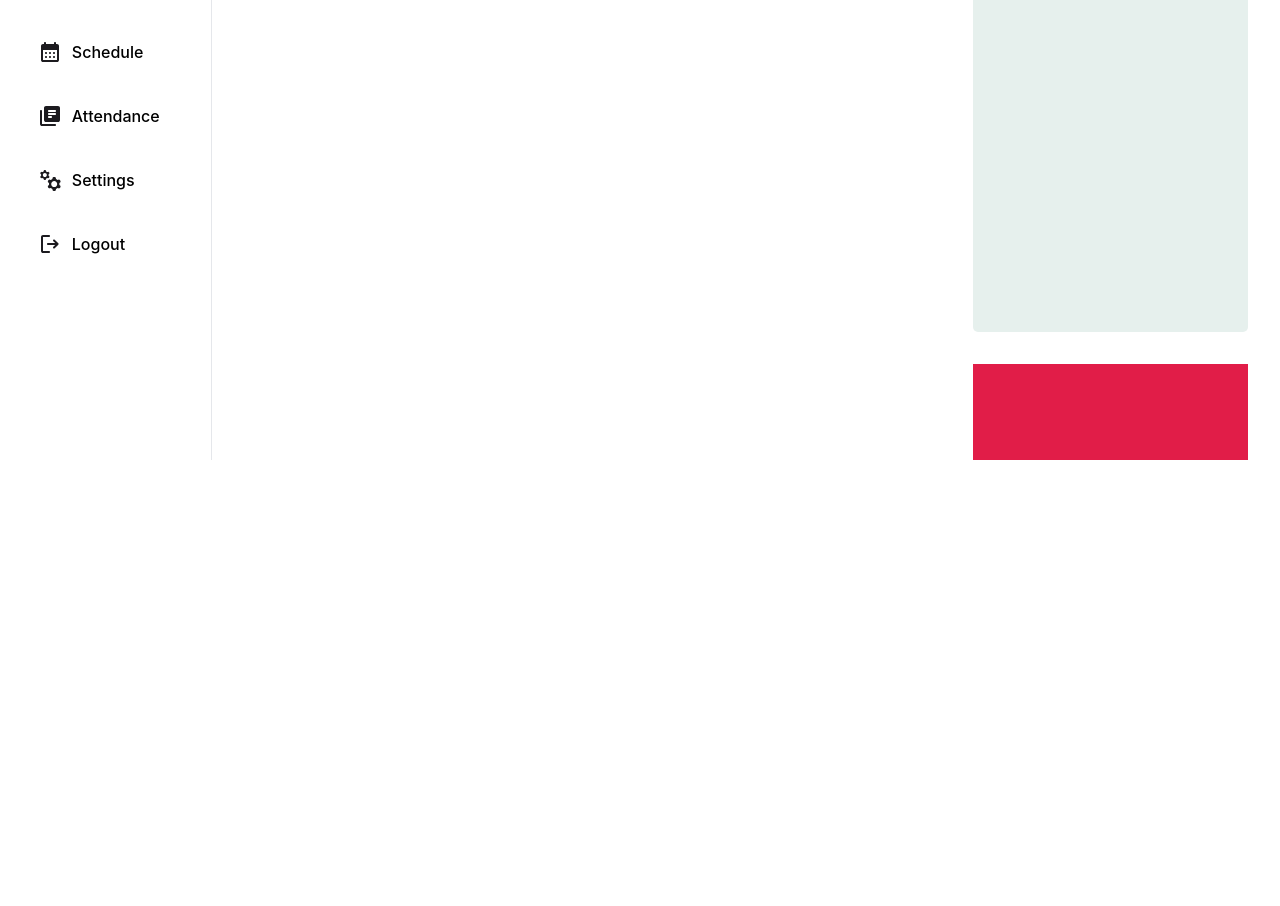
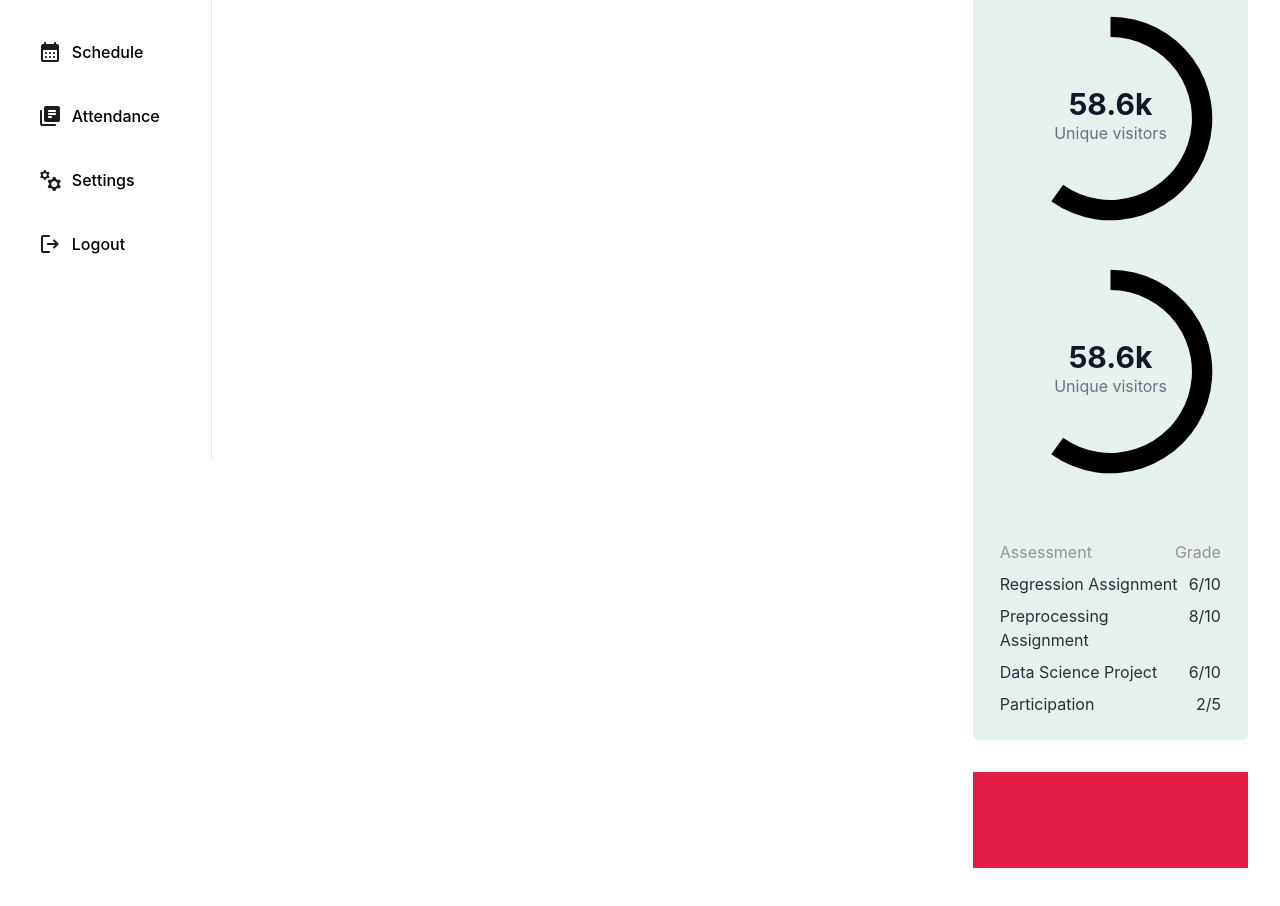
Before and after one commit to SILMS-Project/silms-nest-react, a React (Vite) app in the folder apps/silms-frontend/: page /courses/1 in a window 1280 px wide. Shown: the part 340-1246 px from the top of the page. Before the commit the page ends 840 px from the top, so only its background shows below. Built offline with nearby package versions, Linux system fonts and the light colour scheme.

Commit message:
implemented pie chart needs to be fixed

```diff
--- a/apps/silms-frontend/package.json
+++ b/apps/silms-frontend/package.json
@@ -13,6 +13,7 @@
     "@reduxjs/toolkit": "^2.0.1",
     "@types/nodemailer": "^6.4.14",
     "@types/uuid": "^9.0.7",
+    "apexcharts": "^3.45.2",
     "axios": "^1.6.2",
     "dotenv": "^16.3.1",
     "flowbite": "^2.2.1",
--- a/apps/silms-frontend/src/pages/Courses/CourseDetails.tsx
+++ b/apps/silms-frontend/src/pages/Courses/CourseDetails.tsx
@@ -1,6 +1,109 @@
 import DashboardLayout from "@/components/DashboardLayout";
+import { useEffect, useState } from 'react';
+import ApexCharts from 'apexcharts';
 
 const CourseDetails = () => {
+
+
+
+  const [chartOptions, setChartOptions] = useState({
+    series: [35.1, 23.5],
+    colors: ["linear-gradient(90deg, #40E0BA 0%, #3EA990 100%)", "#D9D9D9"],
+    chart: {
+      height: 320,
+      width: "100%",
+      type: "donut",
+    },
+    stroke: {
+      colors: ["transparent"],
+      lineCap: "",
+    },
+    plotOptions: {
+      pie: {
+        donut: {
+          labels: {
+            show: true,
+            name: {
+              show: true,
+              fontFamily: "Inter, sans-serif",
+              offsetY: 20,
+            },
+            total: {
+              showAlways: true,
+              show: true,
+              label: "Unique visitors",
+              fontFamily: "Inter, sans-serif",
+              formatter: function (w: any) {
+                const sum = w.globals.seriesTotals.reduce((a: any, b: any) => {
+                  return a + b
+                }, 0)
+                return `${sum}k`
+              },
+            },
+            value: {
+              show: true,
+              fontFamily: "Inter, sans-serif",
+              offsetY: -20,
+              formatter: function (value: any) {
+                return value + "k"
+              },
+            },
+          },
+          size: "80%",
+        },
+      },
+    },
+    grid: {
+      padding: {
+        top: -2,
+      },
+    },
+    // labels: ["Direct", "Sponsor", "Affiliate", "Email marketing"],
+    dataLabels: {
+      enabled: false,
+    },
+    legend: {
+      position: "bottom",
+      fontFamily: "Inter, sans-serif",
+    },
+    yaxis: {
+      labels: {
+        formatter: function (value: any) {
+          return value + "k"
+        },
+      },
+    },
+    xaxis: {
+      labels: {
+        formatter: function (value: any) {
+          return value + "k"
+        },
+      },
+      axisTicks: {
+        show: false,
+      },
+      axisBorder: {
+        show: false,
+      },
+    },
+  })
+
+  useEffect(() => {
+    const renderChart = () => {
+      if (document.getElementById('donut-chart') && typeof ApexCharts !== 'undefined') {
+        const chart = new ApexCharts(document.getElementById('donut-chart'), chartOptions);
+        chart.render();
+      }
+    };
+
+    renderChart();
+
+    // Clean up chart on component unmount
+    return () => {
+      ApexCharts.exec('donut-chart', 'destroy');
+    };
+  }, [chartOptions]);
+
   return (
     <DashboardLayout>
       <div className="flex flex-col gap-4">
@@ -50,7 +153,7 @@ const CourseDetails = () => {
           </div>
           <div className="col-span-2">
             <div className="flex flex-col gap-8">
-              <div className="w-full h-[405px] bg-[#e6f0ed] rounded-[0.3125rem] px-[1.69rem] py-[1.5rem] flex flex-col justify-between">
+              <div className="w-full  bg-[#e6f0ed] rounded-[0.3125rem] px-[1.69rem] py-[1.5rem] flex flex-col justify-between">
                 <div className="flex items-center w-full justify-between">
                   <p className="font-semibold text-[#263238] text-[1rem] leading-normal">
                     Grades
@@ -62,7 +165,28 @@ const CourseDetails = () => {
                   {/* Add your donut chart content here */}
                 </div>
 
-                <div className="flex flex-col gap-4">
+                <div className="flex flex-col gap-2 w-full">
+                  <div className="flex w-full justify-between text-[#949494] text-[0.75rem] font-semibold leading-normal">
+                    <p> Assessment</p>
+                    <p> Grade </p>
+                  </div>
+                  <div className="flex w-full justify-between text-[#263238] text-[0.75rem] font-semibold leading-normal">
+                    <p> Regression Assignment </p>
+                    <p> 6/10 </p>
+                  </div>
+                  <div className="flex w-full justify-between text-[#263238] text-[0.75rem] font-semibold leading-normal">
+                    <p> Preprocessing Assignment</p>
+                    <p> 8/10 </p>
+                  </div>
+                  <div className="flex w-full justify-between text-[#263238] text-[0.75rem] font-semibold leading-normal">
+                    <p> Data Science Project </p>
+                    <p> 6/10 </p>
+                  </div>
+                  <div className="flex w-full justify-between text-[#263238] text-[0.75rem] font-semibold leading-normal">
+                    <p> Participation </p>
+                    <p> 2/5 </p>
+                  </div>
+
                   {/* You can adjust the margin or spacing as needed */}
                 </div>
               </div>
@@ -73,9 +197,6 @@ const CourseDetails = () => {
               </div>
             </div>
           </div>
-
-
-
         </div>
       </div>
     </DashboardLayout>
```
Also changed, not shown: 1 other file (tests, documents, lock files or other folders).
